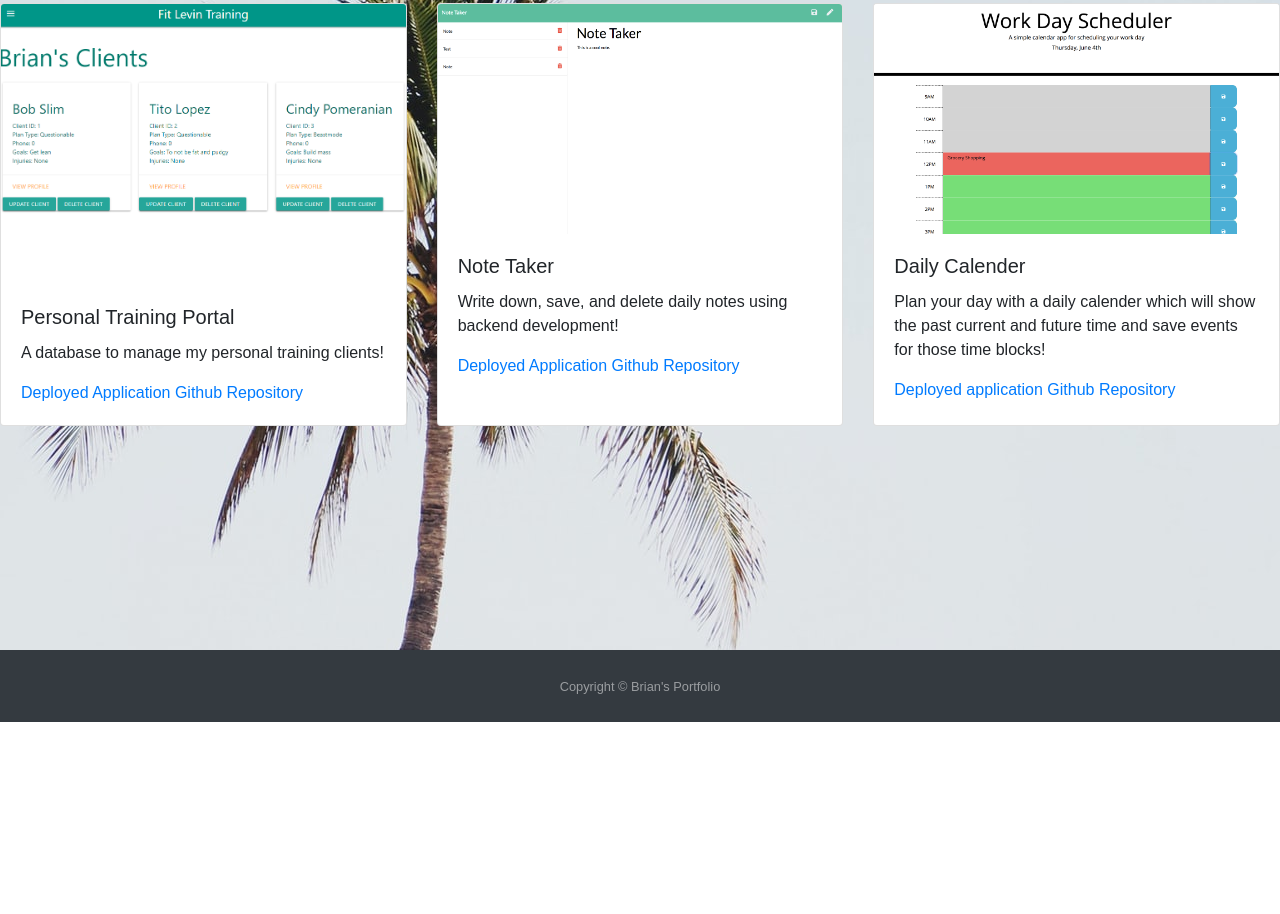
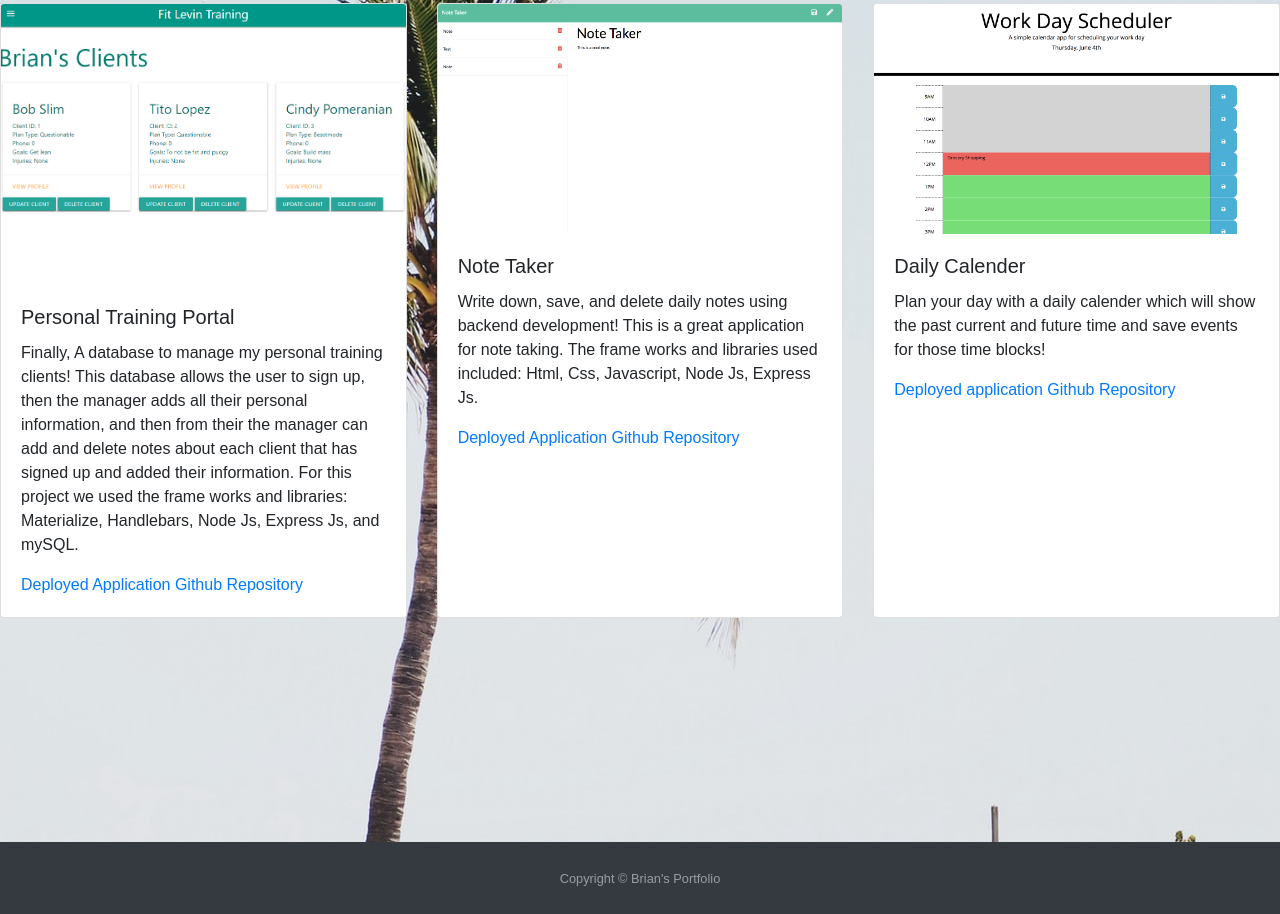
Before and after one commit to BrianLevin/Brian-Levin-Homework-2, a plain HTML site: page portfolio.html in a window 1280 px wide. Shown: the part 722-1636 px from the top of the page. Before the commit the page ends 1444 px from the top, so only its background shows below. Drawn offline with nearby package versions, Linux system fonts and the light colour scheme.

Commit message:
changed paragraphs explaining the projects

```diff
--- a/portfolio.html
+++ b/portfolio.html
@@ -126,7 +126,12 @@
                                 alt="future project goes here">
                             <div class="card-body">
                                 <h5 class="card-title">Personal Training Portal</h5>
-                                <p class="card-text"> A database to manage my personal training clients!</p>
+                                <p class="card-text"> Finally, A database to manage my personal training clients! This
+                                    database allows the user to sign up, then the manager adds all their personal
+                                    information, and then from their the manager can add and delete notes about each
+                                    client that has signed up and added their information. For this project we used the
+                                    frame works and libraries:
+                                    Materialize, Handlebars, Node Js, Express Js, and mySQL.</p>
                                 <a href="https://personal-trainer-portal.herokuapp.com/">Deployed Application</a>
                                 <a href="https://github.com/BrianLevin/Personal-Trainer-Portal">Github Repository</a>
 
@@ -140,6 +145,8 @@
                             <div class="card-body">
                                 <h5 class="card-title">Note Taker</h5>
                                 <p class="card-text">Write down, save, and delete daily notes using backend development!
+                                    This is a great application for note taking. The frame works and libraries used
+                                    included: Html, Css, Javascript, Node Js, Express Js.
                                 </p>
                                 <a href="https://serene-crag-34434.herokuapp.com/">Deployed Application</a>
                                 <a href="https://github.com/BrianLevin/Note-Taker">Github Repository</a>
```
